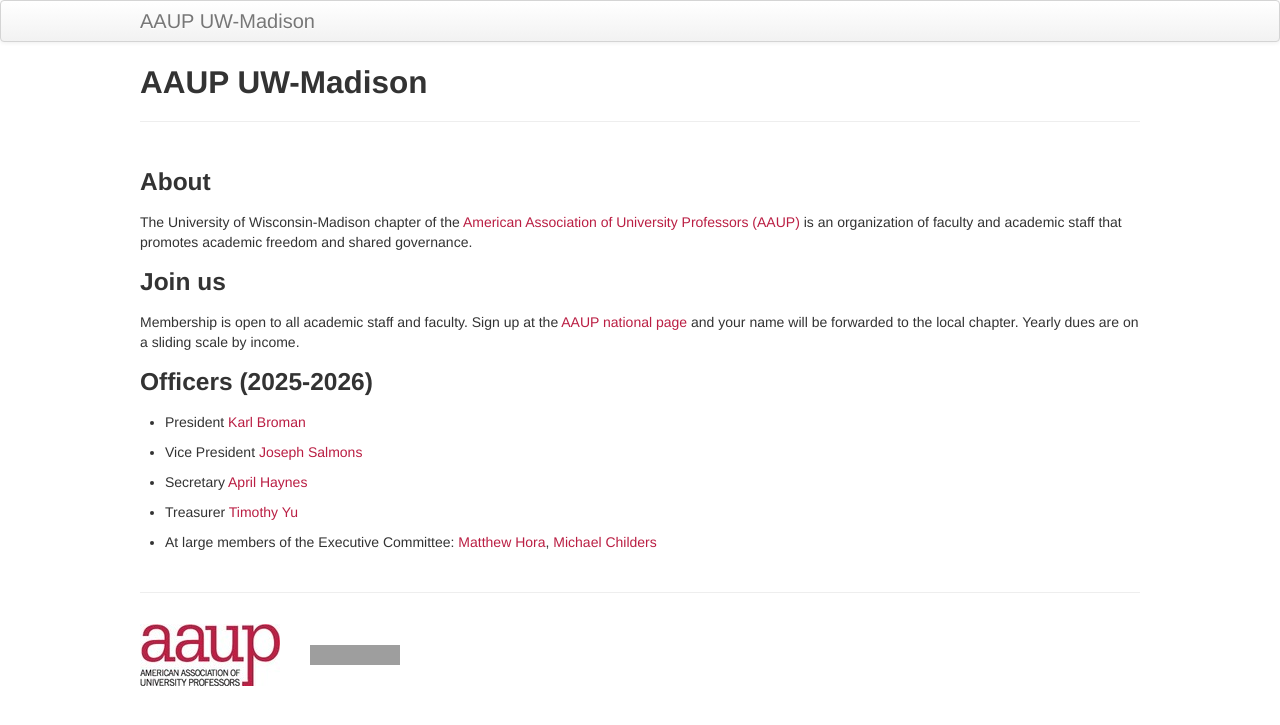
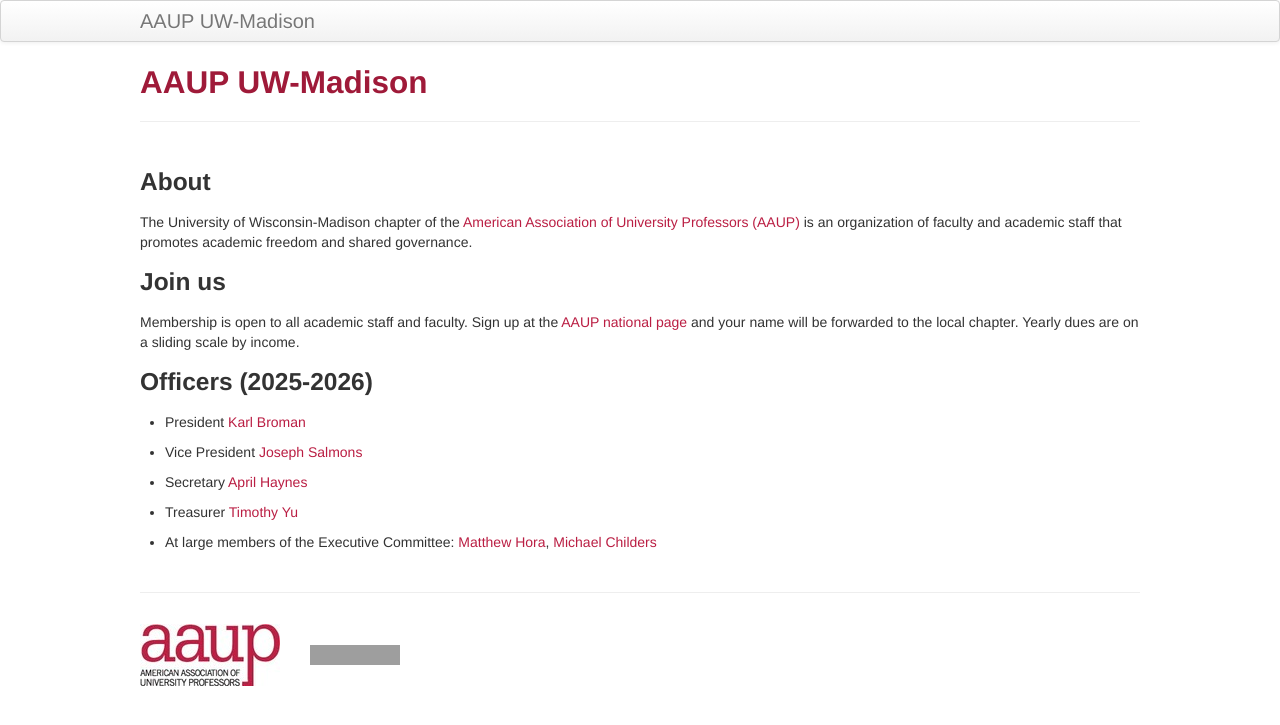
Before and after one commit to aaupmadison/aaupmadison.github.io, a Jekyll site: the page built from index.md, in a window 1280 px wide. Shown: the top 725 px of the page. Built offline with Jekyll 4.4.1, drawn with Linux system fonts in a browser that asks for light colours; grey boxes are pictures that could not be loaded.

Commit message:
color h2 dark red

```diff
--- a/assets/themes/twitter/css/aaupmadison.css
+++ b/assets/themes/twitter/css/aaupmadison.css
@@ -1,3 +1,7 @@
+h2 {
+    color: #9f1a39;
+}
+
 a {
     color: #ba1e43;
 }
```
